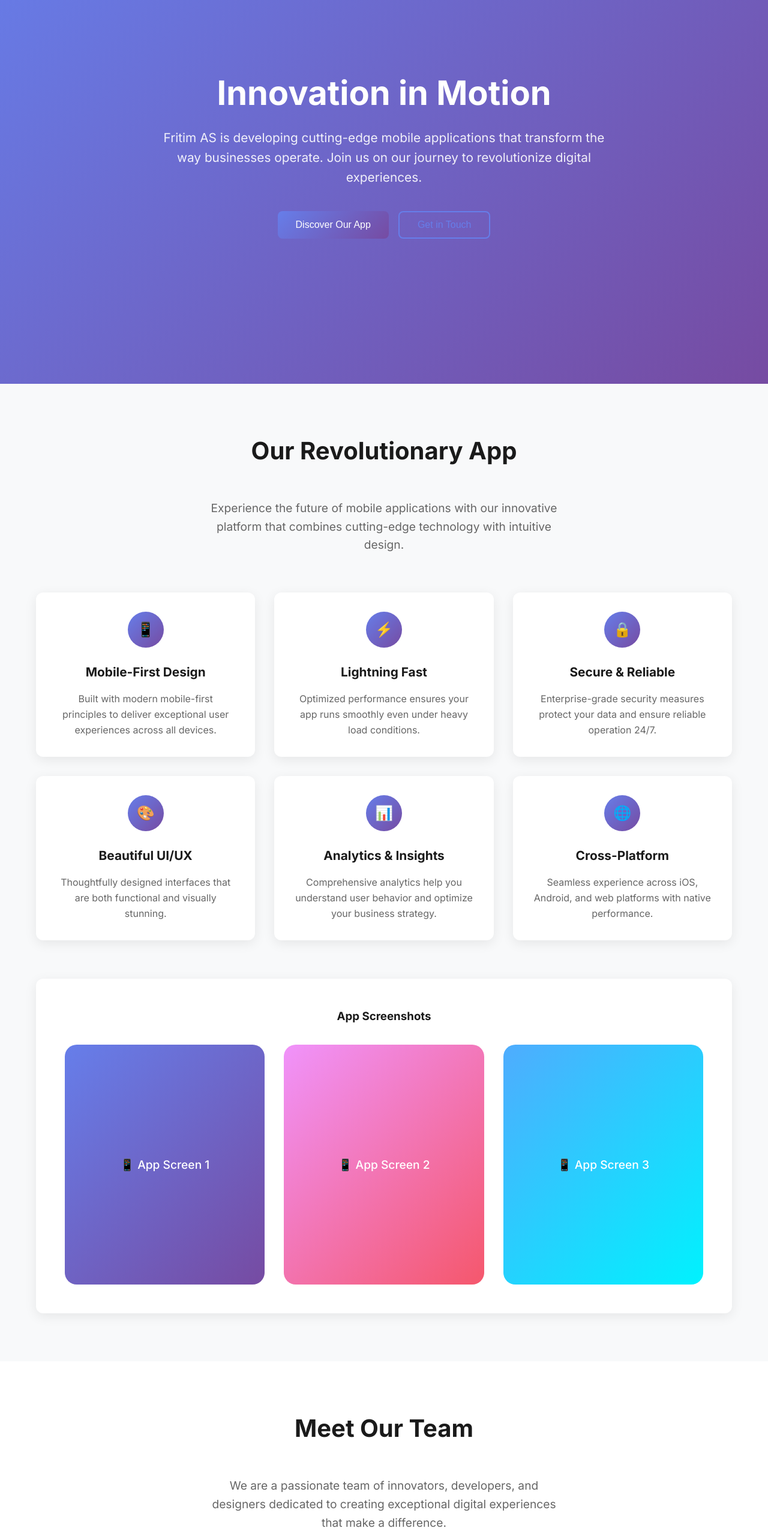
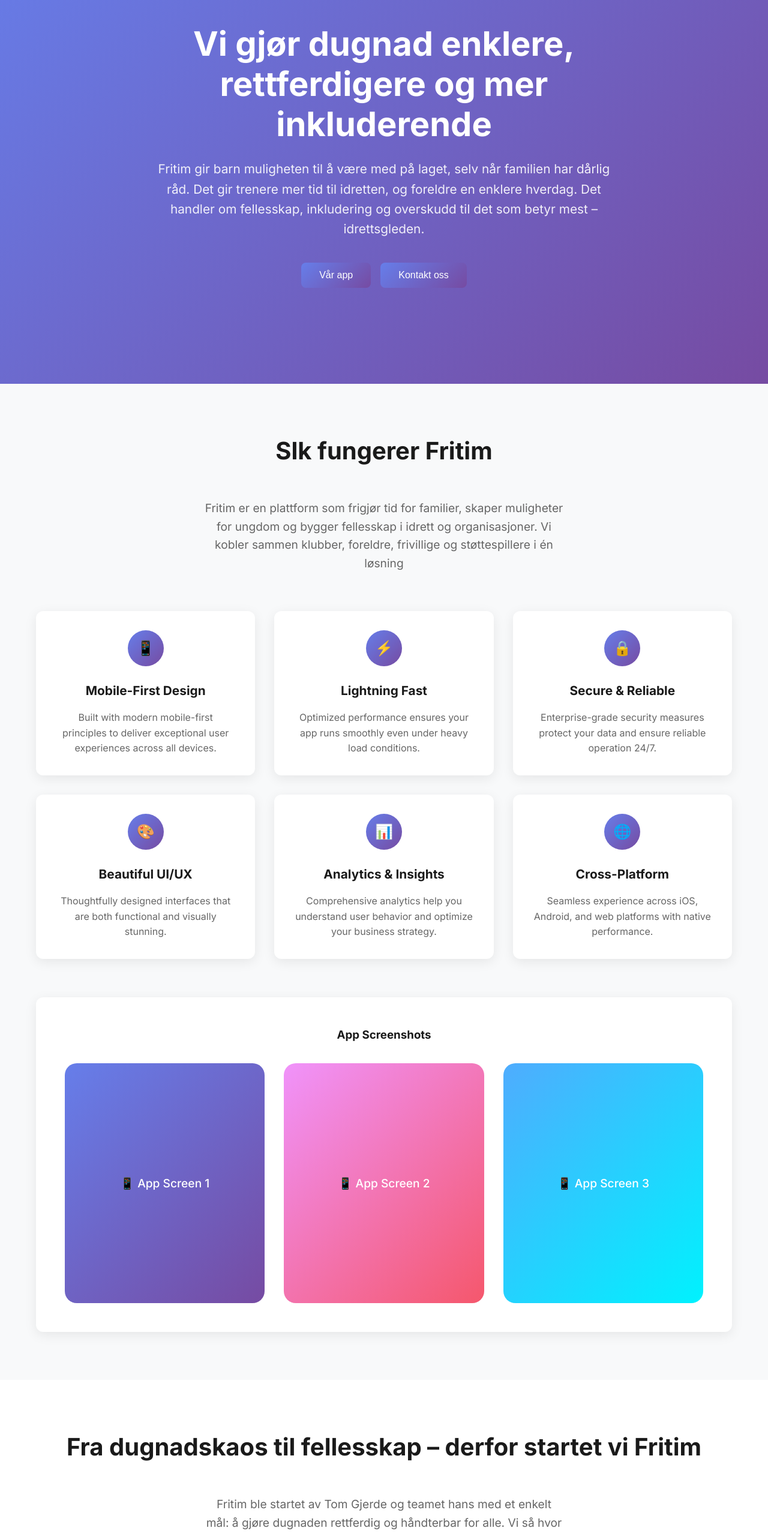
Before and after one commit to jorlar/fritim_web, a React (Create React App) app: page / in a window 1280 px wide. Shown: the part 160-2718 px from the top of the page at 60% size. Built offline with nearby package versions, Linux system fonts and the light colour scheme; the HTML template or start-up script is replaced by a standard one.

Commit message:
:art: Fix some of the text

```diff
--- a/src/components/AboutUs.js
+++ b/src/components/AboutUs.js
@@ -31,10 +31,10 @@
   return (
     <section id="about-us" className="section about-us">
       <div className="container">
-        <h2 className="section-title">Meet Our Team</h2>
+        <h2 className="section-title">Fra dugnadskaos til fellesskap – derfor startet vi Fritim</h2>
         <p className="section-subtitle">
-          We are a passionate team of innovators, developers, and designers
-          dedicated to creating exceptional digital experiences that make a difference.
+          Fritim ble startet av Tom Gjerde og teamet hans med et enkelt mål: å gjøre dugnaden rettferdig og håndterbar for alle.
+Vi så hvor mye tid familier bruker på oppgaver som ofte kolliderer med jobb, fritid og andre forpliktelser. <br /> Samtidig så vi ungdommer som ønsker å bidra og tjene egne penger – men som mangler en enkel vei inn.
         </p>
 
         <div className="team-grid">
--- a/src/components/AppShowcase.js
+++ b/src/components/AppShowcase.js
@@ -37,10 +37,9 @@
   return (
     <section id="app-showcase" className="section app-showcase">
       <div className="container">
-        <h2 className="section-title">Our Revolutionary App</h2>
+        <h2 className="section-title">Slk fungerer Fritim</h2>
         <p className="section-subtitle">
-          Experience the future of mobile applications with our innovative platform
-          that combines cutting-edge technology with intuitive design.
+          Fritim er en plattform som frigjør tid for familier, skaper muligheter for ungdom og bygger fellesskap i idrett og organisasjoner. Vi kobler sammen klubber, foreldre, frivillige og støttespillere i én løsning
         </p>
 
         <div className="features-grid">
--- a/src/components/Hero.js
+++ b/src/components/Hero.js
@@ -11,24 +11,22 @@
   return (
     <section id="hero" className="hero">
       <div className="hero-content">
-        <h1>Innovation in Motion</h1>
+        <h1>Vi gjør dugnad enklere, rettferdigere og mer inkluderende</h1>
         <p>
-          Fritim AS is developing cutting-edge mobile applications that transform
-          the way businesses operate. Join us on our journey to revolutionize
-          digital experiences.
+          Fritim gir barn muligheten til å være med på laget, selv når familien har dårlig råd. Det gir trenere mer tid til idretten, og foreldre en enklere hverdag. Det handler om fellesskap, inkludering og overskudd til det som betyr mest – idrettsgleden.
         </p>
         <div className="hero-buttons">
           <button
             className="btn btn-primary"
             onClick={() => scrollToSection('app-showcase')}
           >
-            Discover Our App
+            Vår app
           </button>
           <button
-            className="btn btn-secondary"
+            className="btn btn-primary"
             onClick={() => scrollToSection('contact')}
           >
-            Get in Touch
+            Kontakt oss
           </button>
         </div>
       </div>
```
